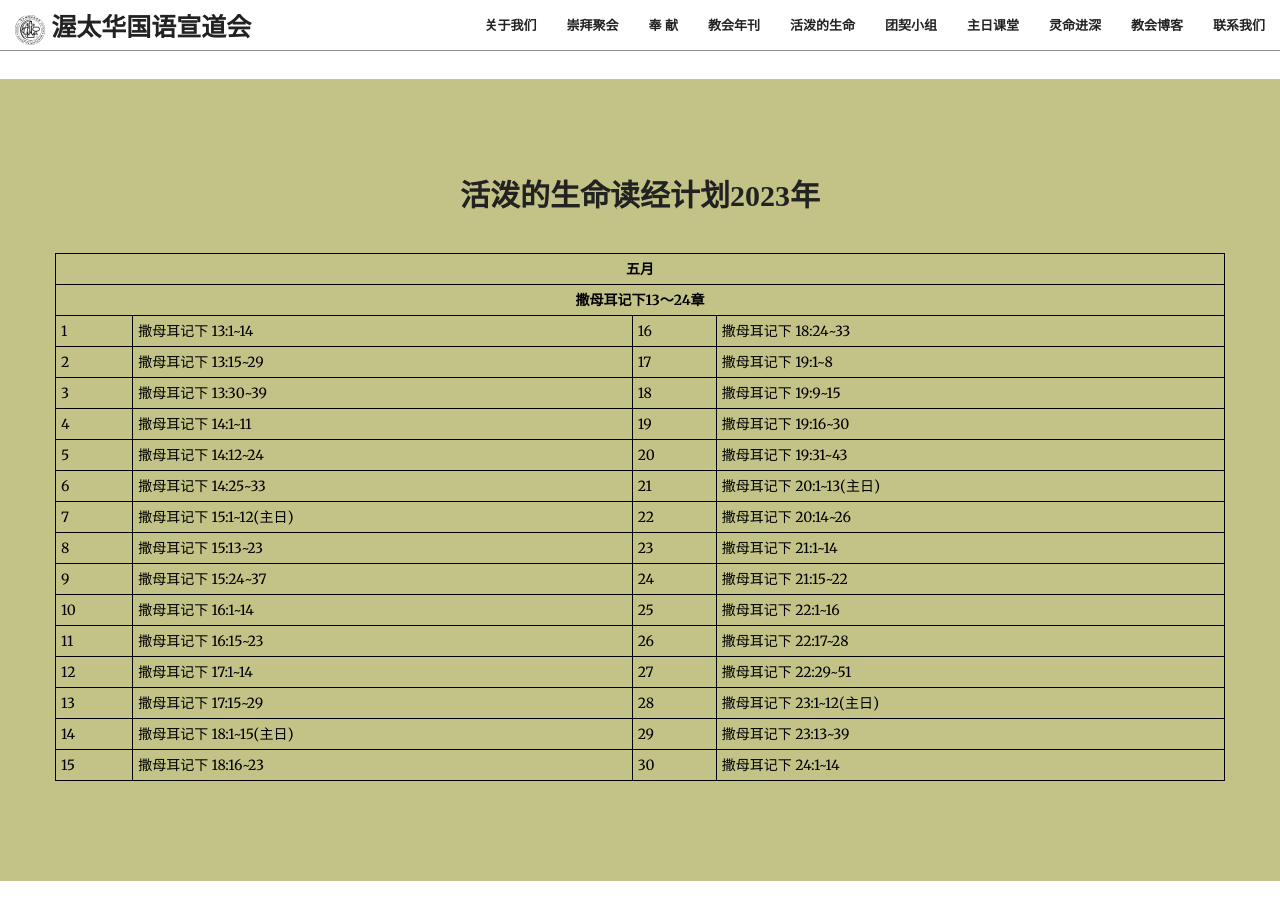
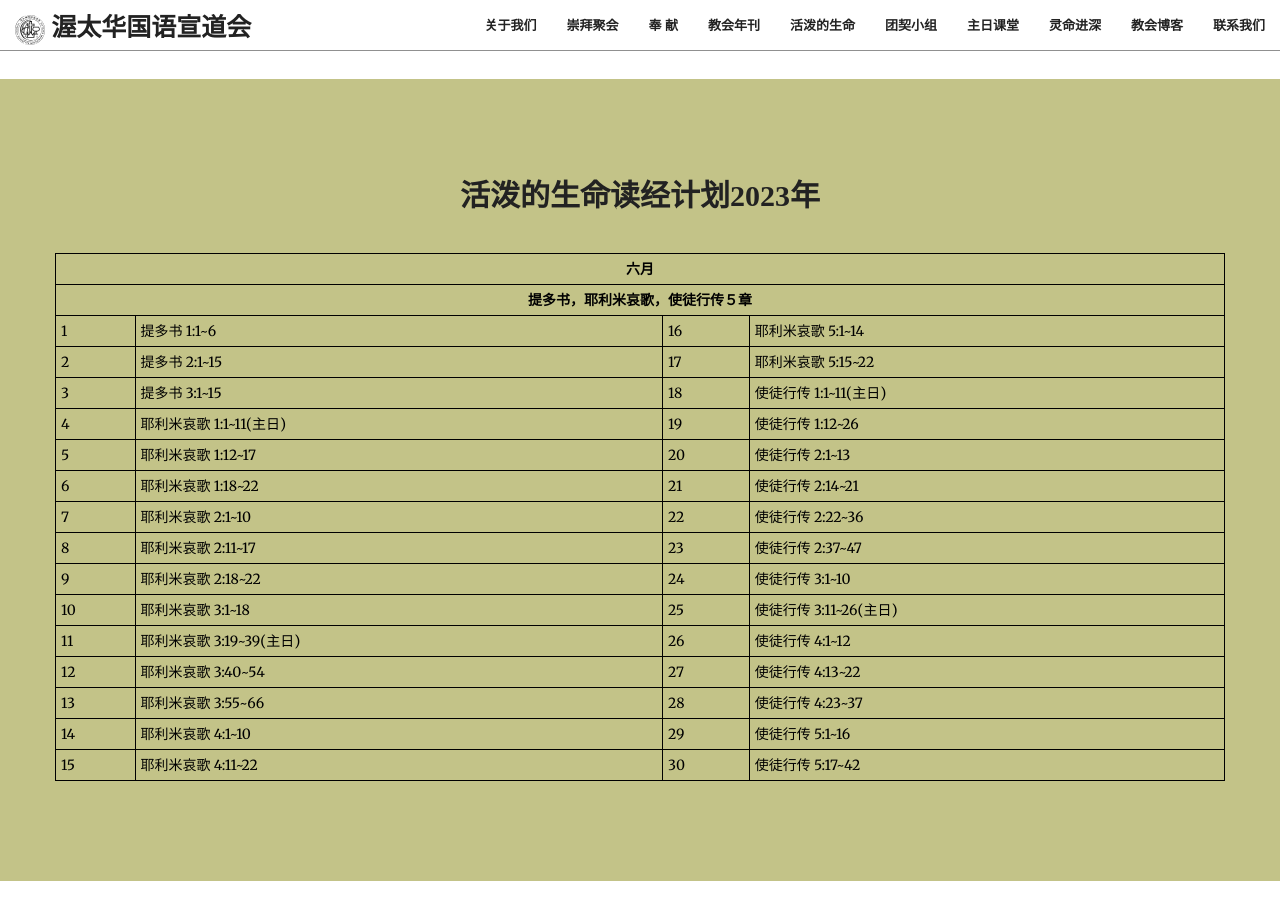
Before and after one commit to JonasYow/ottawaomac, a Jekyll site: the page built from index.html, in a window 1280 px wide and 900 px high, scrolled down 2563 px. Built offline with Jekyll 4.4.1, drawn with Linux system fonts in a browser that asks for light colours; some web fonts are replaced.

Commit message:
Update June Content

```diff
--- a/_includes/dailylivingwater.html
+++ b/_includes/dailylivingwater.html
@@ -8,115 +8,115 @@
             </div>
             <table style="width:100%">
             <tr>
-                <th colspan="4" class="text-center">五月</th>
+                <th colspan="4" class="text-center">六月</th>
             </tr>
             <tr>
-                <th colspan="4" class="text-center">撒母耳记下13～24章</th>
+                <th colspan="4" class="text-center">提多书，耶利米哀歌，使徒行传５章</th>
             </tr>
 
             <tr>
                 <td>1</td>
-                <td>撒母耳记下 13:1~14</td>
+                <td>提多书 1:1~6</td>
                 <td>16</td>
-                <td>撒母耳记下 18:24~33</td>
+                <td>耶利米哀歌 5:1~14</td>
             </tr>
 
             <tr>
                 <td>2</td>
-                <td>撒母耳记下 13:15~29</td>
+                <td>提多书 2:1~15</td>
                 <td>17</td>
-                <td>撒母耳记下 19:1~8</td>
+                <td>耶利米哀歌 5:15~22</td>
             </tr>
 
             <tr>
                 <td>3</td>
-                <td>撒母耳记下 13:30~39</td>
+                <td>提多书 3:1~15</td>
                 <td>18</td>
-                <td>撒母耳记下 19:9~15</td>
+                <td>使徒行传 1:1~11(主日)</td>
             </tr>
 
             <tr>
                 <td>4</td>
-                <td>撒母耳记下 14:1~11</td>
+                <td>耶利米哀歌 1:1~11(主日)</td>
                 <td>19</td>
-                <td>撒母耳记下 19:16~30</td>
+                <td>使徒行传 1:12~26</td>
             </tr>
 
             <tr>
                 <td>5</td>
-                <td>撒母耳记下 14:12~24</td>
+                <td>耶利米哀歌 1:12~17</td>
                 <td>20</td>
-                <td>撒母耳记下 19:31~43</td>
+                <td>使徒行传 2:1~13</td>
             </tr>
 
             <tr>
                 <td>6</td>
-                <td>撒母耳记下 14:25~33</td>
+                <td>耶利米哀歌 1:18~22</td>
                 <td>21</td>
-                <td>撒母耳记下 20:1~13(主日)</td>
+                <td>使徒行传 2:14~21</td>
             </tr>
 
             <tr>
                 <td>7</td>
-                <td>撒母耳记下 15:1~12(主日)</td>
+                <td>耶利米哀歌 2:1~10</td>
                 <td>22</td>
-                <td>撒母耳记下 20:14~26</td>
+                <td>使徒行传 2:22~36</td>
             </tr>
 
             <tr>
                 <td>8</td>
-                <td>撒母耳记下 15:13~23</td>
+                <td>耶利米哀歌 2:11~17</td>
                 <td>23</td>
-                <td>撒母耳记下 21:1~14</td>
+                <td>使徒行传 2:37~47</td>
             </tr>
 
             <tr>
                 <td>9</td>
-                <td>撒母耳记下 15:24~37</td>
+                <td>耶利米哀歌 2:18~22</td>
                 <td>24</td>
-                <td>撒母耳记下 21:15~22</td>
+                <td>使徒行传 3:1~10</td>
             </tr>
 
             <tr>
                 <td>10</td>
-                <td>撒母耳记下 16:1~14</td>
+                <td>耶利米哀歌 3:1~18</td>
                 <td>25</td>
-                <td>撒母耳记下 22:1~16</td>
+                <td>使徒行传 3:11~26(主日)</td>
             </tr>
 
             <tr>
                 <td>11</td>
-                <td>撒母耳记下 16:15~23</td>
+                <td>耶利米哀歌 3:19~39(主日)</td>
                 <td>26</td>
-                <td>撒母耳记下 22:17~28</td>
+                <td>使徒行传 4:1~12</td>
             </tr>
 
             <tr>
                 <td>12</td>
-                <td>撒母耳记下 17:1~14</td>
+                <td>耶利米哀歌 3:40~54</td>
                 <td>27</td>
-                <td>撒母耳记下 22:29~51</td>
+                <td>使徒行传 4:13~22</td>
             </tr>
 
             <tr>
                 <td>13</td>
-                <td>撒母耳记下 17:15~29</td>
+                <td>耶利米哀歌 3:55~66</td>
                 <td>28</td>
-                <td>撒母耳记下 23:1~12(主日)</td>
+                <td>使徒行传 4:23~37</td>
             </tr>
 
             <tr>
                 <td>14</td>
-                <td>撒母耳记下 18:1~15(主日)</td>
+                <td>耶利米哀歌 4:1~10</td>
                 <td>29</td>
-                <td>撒母耳记下 23:13~39</td>
+                <td>使徒行传 5:1~16</td>
             </tr>
 
             <tr>
                 <td>15</td>
-                <td>撒母耳记下 18:16~23</td>
+                <td>耶利米哀歌 4:11~22</td>
                 <td>30</td>
-                <td>撒母耳记下 24:1~14</td>
+                <td>使徒行传 5:17~42</td>
             </tr>
             </table>
         </div>
```
